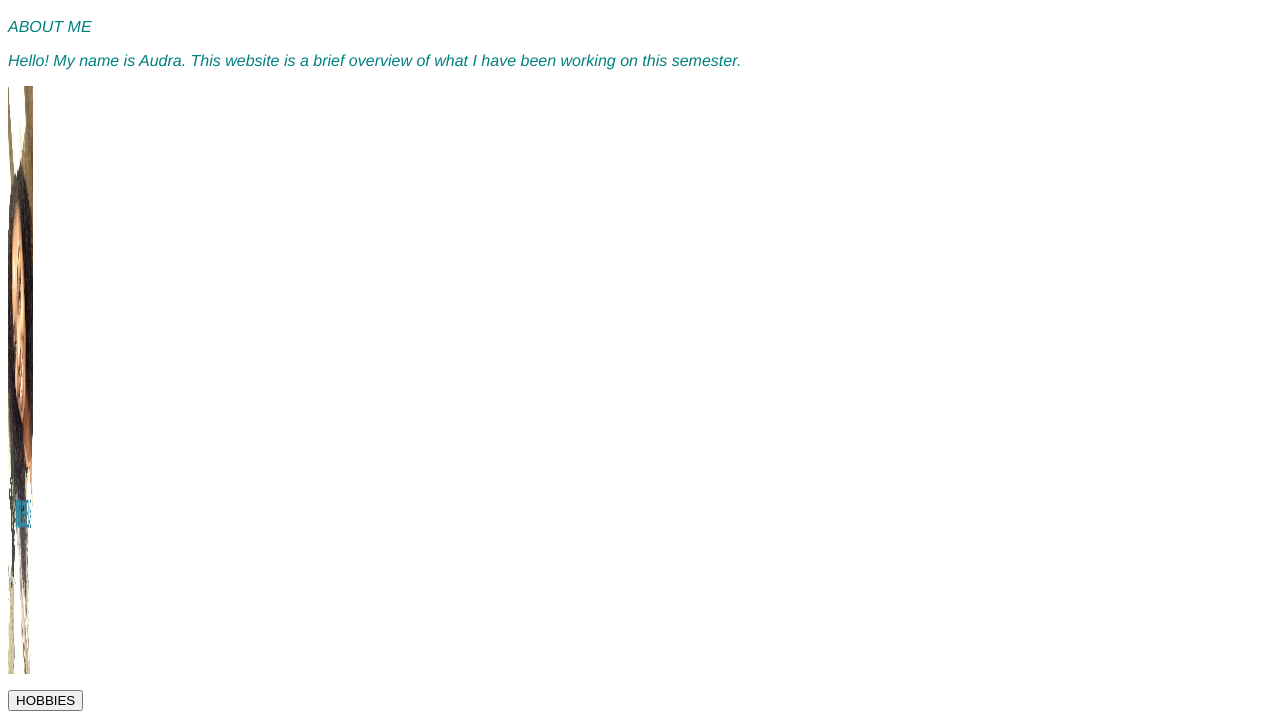
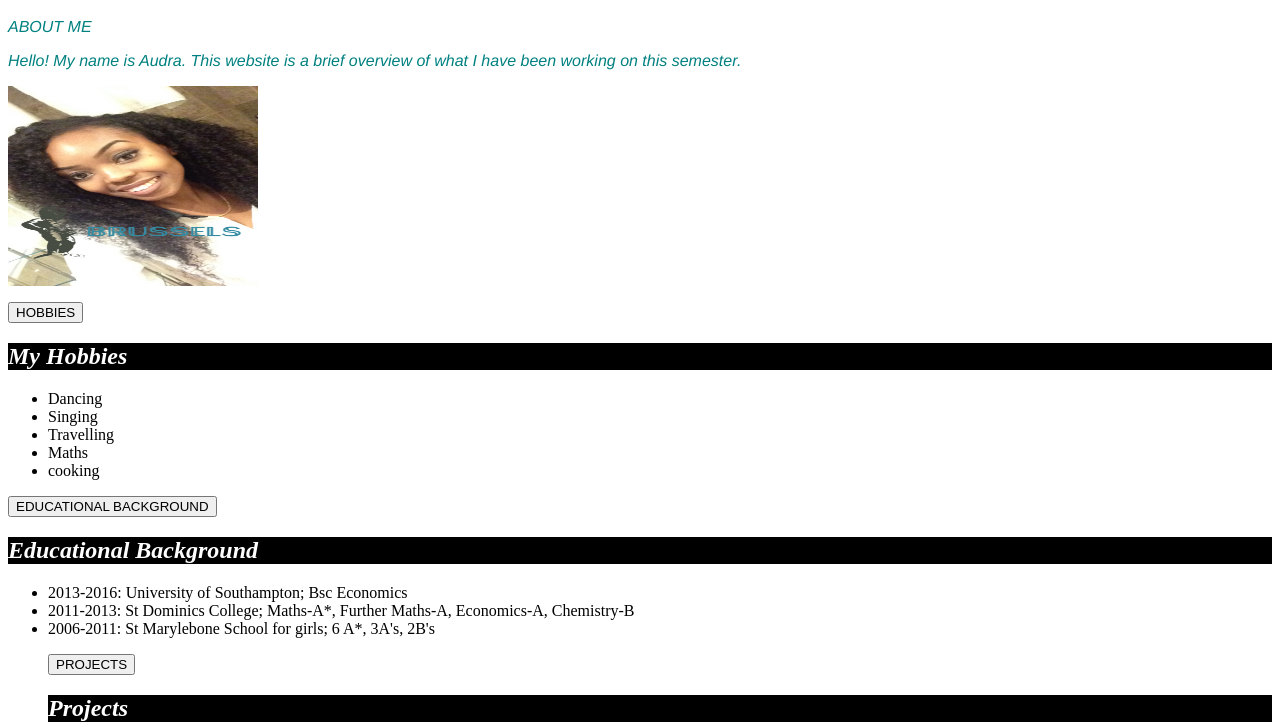
Before and after one commit to audrag1/audrag1.github.io, a plain HTML site: page index.html in a window 1280 px wide. Shown: the part 48-776 px from the top of the page. Drawn offline with nearby package versions, Linux system fonts and the light colour scheme.

Commit message:
Updating my index page

```diff
--- a/index.html
+++ b/index.html
@@ -40,7 +40,7 @@ $('.mybtn').on('click', function(event){event.preventDefault();var url = $(this)
 
 
   <div>
-	<p> <img alt='My Photo' src=IMG_2003.JPG width="25" height="75%" </p>
+	<p> <img alt='My Photo' src=IMG_2003.JPG width="250px" height="200px" </p>
 
   </div>
 
```
